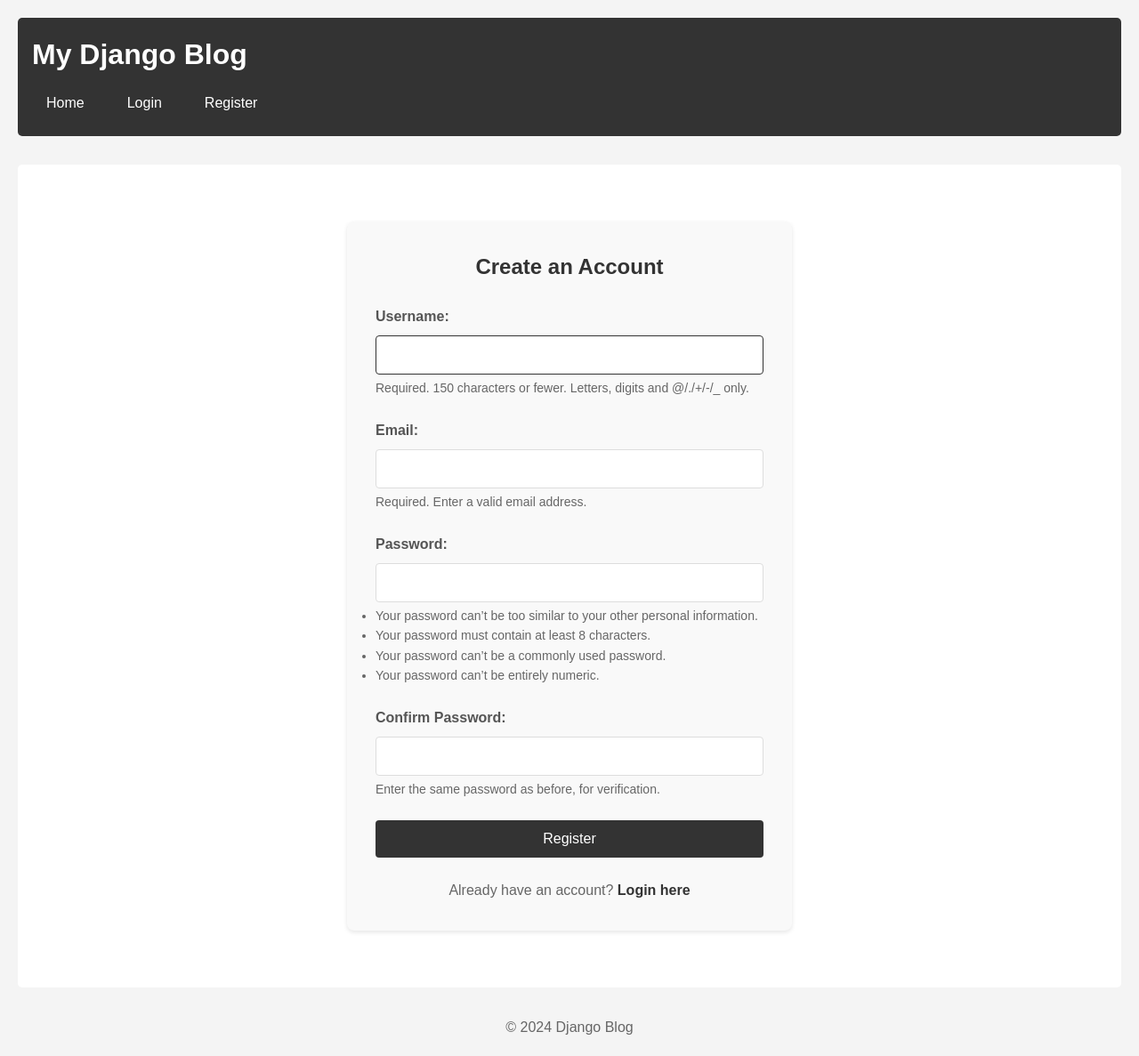
After one commit to k1nyumatt/Alx_DjangoLearnLab, a Django app: page /register/ in a window 1280 px wide. The commit adds this page. Shown: the whole page at 89% size. Run offline with Django 5.2, Linux system fonts and the light colour scheme.

Commit message:
adding authentication features like login,register and logout.

```diff
--- /dev/null
+++ b/django_blog/blog/forms.py
@@ -0,0 +1,17 @@
+from django import forms
+from django.contrib.auth.forms import UserCreationForm
+from django.contrib.auth.models import User
+
+class CustomUserCreationForm(UserCreationForm):
+    email = forms.EmailField(required=True, help_text='Required. Enter a valid email address.')
+
+    class Meta:
+        model = User
+        fields = ('username', 'email', 'password1', 'password2')
+
+    def save(self, commit=True):
+        user = super().save(commit=False)
+        user.email = self.cleaned_data['email']
+        if commit:
+            user.save()
+        return user
--- a/django_blog/blog/static/css/style.css
+++ b/django_blog/blog/static/css/style.css
@@ -16,16 +16,29 @@ header {
     color: #fff;
     padding: 1rem;
     margin-bottom: 2rem;
+    border-radius: 5px;
 }
 
 header h1 {
     margin-bottom: 0.5rem;
 }
 
+nav {
+    display: flex;
+    gap: 1rem;
+    align-items: center;
+}
+
 nav a {
     color: #fff;
     text-decoration: none;
-    margin-right: 1rem;
+    padding: 0.5rem 1rem;
+    border-radius: 3px;
+    transition: background 0.3s;
+}
+
+nav a:hover {
+    background: #555;
 }
 
 main {
@@ -40,3 +53,155 @@ footer {
     margin-top: 2rem;
     color: #666;
 }
+
+/* Messages */
+.messages {
+    margin-bottom: 1rem;
+}
+
+.alert {
+    padding: 1rem;
+    margin-bottom: 1rem;
+    border-radius: 5px;
+    border-left: 4px solid;
+}
+
+.alert-success {
+    background-color: #d4edda;
+    border-color: #28a745;
+    color: #155724;
+}
+
+.alert-error {
+    background-color: #f8d7da;
+    border-color: #dc3545;
+    color: #721c24;
+}
+
+.alert-info {
+    background-color: #d1ecf1;
+    border-color: #17a2b8;
+    color: #0c5460;
+}
+
+/* Authentication Forms */
+.auth-container {
+    max-width: 500px;
+    margin: 2rem auto;
+    padding: 2rem;
+    background: #f9f9f9;
+    border-radius: 8px;
+    box-shadow: 0 2px 5px rgba(0,0,0,0.1);
+}
+
+.auth-container h2 {
+    margin-bottom: 1.5rem;
+    color: #333;
+    text-align: center;
+}
+
+.auth-form {
+    display: flex;
+    flex-direction: column;
+}
+
+.form-group {
+    margin-bottom: 1.5rem;
+}
+
+.form-group label {
+    display: block;
+    margin-bottom: 0.5rem;
+    color: #555;
+    font-weight: bold;
+}
+
+.form-group input {
+    width: 100%;
+    padding: 0.75rem;
+    border: 1px solid #ddd;
+    border-radius: 4px;
+    font-size: 1rem;
+}
+
+.form-group input:focus {
+    outline: none;
+    border-color: #333;
+}
+
+.form-group small {
+    display: block;
+    margin-top: 0.25rem;
+    color: #666;
+    font-size: 0.875rem;
+}
+
+.form-errors {
+    background-color: #f8d7da;
+    border: 1px solid #f5c6cb;
+    border-radius: 4px;
+    padding: 1rem;
+    margin-bottom: 1rem;
+}
+
+.error {
+    color: #721c24;
+    margin: 0.25rem 0;
+}
+
+.btn-primary {
+    background: #333;
+    color: #fff;
+    padding: 0.75rem 1.5rem;
+    border: none;
+    border-radius: 4px;
+    font-size: 1rem;
+    cursor: pointer;
+    transition: background 0.3s;
+}
+
+.btn-primary:hover {
+    background: #555;
+}
+
+.auth-link {
+    text-align: center;
+    margin-top: 1.5rem;
+    color: #666;
+}
+
+.auth-link a {
+    color: #333;
+    text-decoration: none;
+    font-weight: bold;
+}
+
+.auth-link a:hover {
+    text-decoration: underline;
+}
+
+/* Profile */
+.profile-container {
+    max-width: 600px;
+    margin: 0 auto;
+}
+
+.profile-info, .profile-edit {
+    background: #f9f9f9;
+    padding: 1.5rem;
+    margin-bottom: 2rem;
+    border-radius: 8px;
+    box-shadow: 0 2px 5px rgba(0,0,0,0.1);
+}
+
+.profile-info h3, .profile-edit h3 {
+    margin-bottom: 1rem;
+    color: #333;
+    border-bottom: 2px solid #333;
+    padding-bottom: 0.5rem;
+}
+
+.profile-info p {
+    margin-bottom: 0.75rem;
+    color: #555;
+}
--- a/django_blog/blog/templates/blog/base.html
+++ b/django_blog/blog/templates/blog/base.html
@@ -12,8 +12,26 @@
         <h1>My Django Blog</h1>
         <nav>
             <a href="/">Home</a>
+            {% if user.is_authenticated %}
+                <a href="{% url 'profile' %}">Profile</a>
+                <a href="{% url 'logout' %}">Logout</a>
+                <span style="color: #ddd;">Hello, {{ user.username }}!</span>
+            {% else %}
+                <a href="{% url 'login' %}">Login</a>
+                <a href="{% url 'register' %}">Register</a>
+            {% endif %}
         </nav>
     </header>
+
+    {% if messages %}
+        <div class="messages">
+            {% for message in messages %}
+                <div class="alert alert-{{ message.tags }}">
+                    {{ message }}
+                </div>
+            {% endfor %}
+        </div>
+    {% endif %}
 
     <main>
         {% block content %}
--- /dev/null
+++ b/django_blog/blog/templates/blog/register.html
@@ -0,0 +1,58 @@
+{% extends 'blog/base.html' %}
+
+{% block title %}Register - Django Blog{% endblock %}
+
+{% block content %}
+<div class="auth-container">
+    <h2>Create an Account</h2>
+    <form method="post" class="auth-form">
+        {% csrf_token %}
+
+        {% if form.errors %}
+            <div class="form-errors">
+                {% for field, errors in form.errors.items %}
+                    {% for error in errors %}
+                        <p class="error">{{ error }}</p>
+                    {% endfor %}
+                {% endfor %}
+            </div>
+        {% endif %}
+
+        <div class="form-group">
+            <label for="{{ form.username.id_for_label }}">Username:</label>
+            {{ form.username }}
+            {% if form.username.help_text %}
+                <small>{{ form.username.help_text }}</small>
+            {% endif %}
+        </div>
+
+        <div class="form-group">
+            <label for="{{ form.email.id_for_label }}">Email:</label>
+            {{ form.email }}
+            {% if form.email.help_text %}
+                <small>{{ form.email.help_text }}</small>
+            {% endif %}
+        </div>
+
+        <div class="form-group">
+            <label for="{{ form.password1.id_for_label }}">Password:</label>
+            {{ form.password1 }}
+            {% if form.password1.help_text %}
+                <small>{{ form.password1.help_text }}</small>
+            {% endif %}
+        </div>
+
+        <div class="form-group">
+            <label for="{{ form.password2.id_for_label }}">Confirm Password:</label>
+            {{ form.password2 }}
+            {% if form.password2.help_text %}
+                <small>{{ form.password2.help_text }}</small>
+            {% endif %}
+        </div>
+
+        <button type="submit" class="btn-primary">Register</button>
+    </form>
+
+    <p class="auth-link">Already have an account? <a href="{% url 'login' %}">Login here</a></p>
+</div>
+{% endblock %}
--- /dev/null
+++ b/django_blog/blog/urls.py
@@ -0,0 +1,9 @@
+from django.urls import path
+from . import views
+
+urlpatterns = [
+    path('register/', views.register, name='register'),
+    path('login/', views.user_login, name='login'),
+    path('logout/', views.user_logout, name='logout'),
+    path('profile/', views.profile, name='profile'),
+]
--- a/django_blog/blog/views.py
+++ b/django_blog/blog/views.py
@@ -1,3 +1,52 @@
-from django.shortcuts import render
+from django.shortcuts import render, redirect
+from django.contrib.auth import login, logout, authenticate
+from django.contrib.auth.decorators import login_required
+from django.contrib import messages
+from django.contrib.auth.forms import AuthenticationForm
+from .forms import CustomUserCreationForm
 
-# Create your views here.
+def register(request):
+    if request.method == 'POST':
+        form = CustomUserCreationForm(request.POST)
+        if form.is_valid():
+            user = form.save()
+            login(request, user)
+            messages.success(request, f'Account created successfully! Welcome, {user.username}!')
+            return redirect('profile')
+        else:
+            messages.error(request, 'Please correct the errors below.')
+    else:
+        form = CustomUserCreationForm()
+    return render(request, 'blog/register.html', {'form': form})
+
+def user_login(request):
+    if request.method == 'POST':
+        form = AuthenticationForm(request, data=request.POST)
+        if form.is_valid():
+            username = form.cleaned_data.get('username')
+            password = form.cleaned_data.get('password')
+            user = authenticate(username=username, password=password)
+            if user is not None:
+                login(request, user)
+                messages.success(request, f'Welcome back, {username}!')
+                return redirect('profile')
+        else:
+            messages.error(request, 'Invalid username or password.')
+    else:
+        form = AuthenticationForm()
+    return render(request, 'blog/login.html', {'form': form})
+
+def user_logout(request):
+    logout(request)
+    messages.info(request, 'You have been logged out successfully.')
+    return redirect('login')
+
+@login_required
+def profile(request):
+    if request.method == 'POST':
+        user = request.user
+        user.email = request.POST.get('email', user.email)
+        user.save()
+        messages.success(request, 'Profile updated successfully!')
+        return redirect('profile')
+    return render(request, 'blog/profile.html', {'user': request.user})
--- a/django_blog/django_blog/settings.py
+++ b/django_blog/django_blog/settings.py
@@ -127,3 +127,8 @@ DATABASES = {
         'PORT': '',  # SQLite doesn't use this
     }
 }
+
+# Authentication settings
+LOGIN_REDIRECT_URL = 'profile'
+LOGOUT_REDIRECT_URL = 'login'
+LOGIN_URL = 'login'
--- a/django_blog/django_blog/urls.py
+++ b/django_blog/django_blog/urls.py
@@ -20,3 +20,11 @@ from django.urls import path
 urlpatterns = [
     path('admin/', admin.site.urls),
 ]
+
+from django.contrib import admin
+from django.urls import path, include
+
+urlpatterns = [
+    path('admin/', admin.site.urls),
+    path('', include('blog.urls')),
+]
```
Also changed, not shown: django_blog/AUTHENTICATION_GUIDE.md (added, +172 -0 lines), django_blog/blog/templates/blog/login.html (added, +32 -0 lines), django_blog/blog/templates/blog/profile.html (added, +30 -0 lines).
